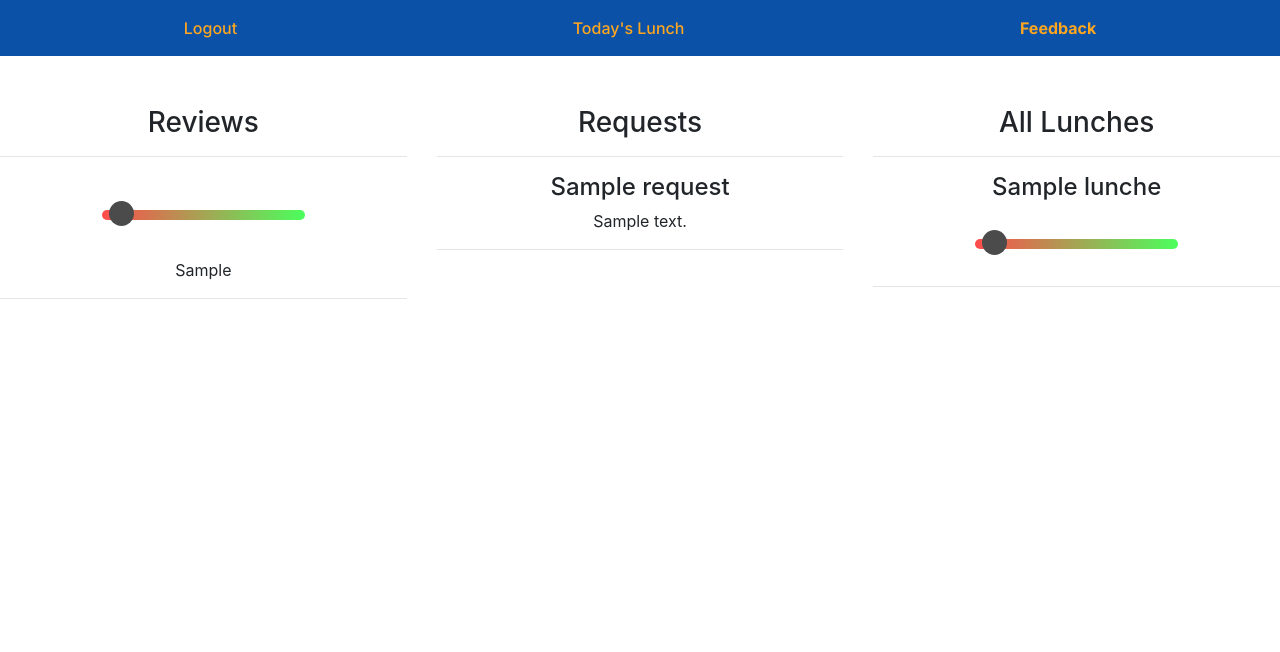
After one commit to aidenpd100/MenloLunchReviews, a Flask app: page /feedback in a window 1280 px wide. The commit adds this page. Shown: the top 652 px of the page. Run offline with Flask 3, Linux system fonts and the light colour scheme; the visitor is signed in with stand-in values (Sample User, id 1); tables that the repository leaves empty hold one stand-in row (values such as "Sample post"); some libraries are stand-ins or nearby versions.

Commit message:
Final website

```diff
--- a/app.py
+++ b/app.py
@@ -1,4 +1,5 @@
 from flask import *
+from sqlalchemy import func, update
 from database import init_db, db_session
 from models import *
 
@@ -21,25 +22,14 @@ def login():
         for user in users:
             if user.username == username and user.password == password:
                 session["username"] = username
+                session["is_admin"] = False
+                if user.is_admin:
+                    session["is_admin"] = True
+                    return redirect(url_for("admin_lunch"))
                 return redirect(url_for("review"))
 
         flash("Incorrect Username/Password", "error")
         return render_template("login.html")
-
-
-
-@app.route("/review", methods=["GET", "POST"])
-def review():
-    if request.method == "GET":
-        if "username" in session:
-            return render_template("review.html")
-        else:
-            return redirect(url_for("login"))
-
-@app.route("/request", methods=["GET", "POST"])
-def requests():
-    if request.method == "GET":
-        return render_template("request.html")
 
 @app.route("/signup", methods=["GET", "POST"])
 def signup():
@@ -52,20 +42,116 @@ def signup():
         admin_code = request.form["admin_code"]
 
         if password != re_password:
-            flash("Passwords Don't Match", "error")
+            flash("Your passwords don't match!", "error")
+            return render_template("signup.html")
+        elif username == "" or password == "":
+            flash("You must enter a username and password!", "error")
             return render_template("signup.html")
         elif admin_code == 'code':
-            db_session.add(User(username=username, password=password, is_admin=True))
+            db_session.add(User(username=username, password=password, has_rated=False, is_admin=True))
         else:
-            db_session.add(User(username=username, password=password, is_admin=False))
+            db_session.add(User(username=username, password=password, has_rated=False, is_admin=False))
 
         db_session.commit()
+        return redirect(url_for("login"))
+
+@app.route("/review", methods=["GET", "POST"])
+def review():
+    if request.method == "GET":
+        if "username" in session:
+            user = db_session.query(User).where(User.username == session["username"]).first()
+            lunch = db_session.query(Lunch).where(Lunch.is_today).first()
+            try:
+                past_review = db_session.query(Review).where(Review.user_id == user.id).where(Review.lunch_id == lunch.id).first()
+                return render_template("review.html", lunch=lunch.title, has_rated=user.has_rated, avg_rating=lunch.avg_rating, past_rating=past_review.rating)
+            except:
+                if lunch:
+                    return render_template("review.html", lunch=lunch.title)
+                return render_template("review.html", lunch="No lunch yet!")
+        return redirect(url_for("login"))
+    elif request.method == "POST":
+        user = db_session.query(User).where(User.username == session["username"]).first()
+        lunch = db_session.query(Lunch).where(Lunch.is_today).first()
+        rating = request.form["rating"]
+        feedback = request.form["feedback"]
+        if lunch and user.has_rated == False:
+            new_review = Review(user_id=user.id, lunch_id=lunch.id, rating=rating, feedback=feedback)
+            db_session.add(new_review)
+            user.has_rated = True
+            db_session.flush()
+            avg_rating = db_session.query(func.avg(Review.rating)).where(Review.lunch_id == lunch.id).scalar()
+            lunch.avg_rating = avg_rating
+            db_session.commit()
+
+            return render_template("review.html", lunch=lunch.title, has_rated=user.has_rated, avg_rating=lunch.avg_rating, past_rating=new_review.rating)
+        return render_template("review.html", lunch="No lunch yet!")
+
+
+
+@app.route("/request", methods=["GET", "POST"])
+def requests():
+    if request.method == "GET":
+        if "username" in session:
+            return render_template("request.html")
+        return redirect(url_for("login"))
+    elif request.method == "POST":
+        title = request.form["request-title"]
+        description = request.form["request-description"]
+        user = db_session.query(User).where(User.username == session["username"]).first()
+        db_session.add(Request(user_id=user.id, title=title, description=description))
+        db_session.commit()
+    return render_template("request.html")
+
+@app.route("/lunch", methods=["GET", "POST"])
+def admin_lunch():
+    if request.method == "GET":
+        if "username" in session and session["is_admin"]:
+            return render_template("admin_lunch.html")
+        return redirect(url_for("login"))
+    elif request.method == "POST":
+        lunch_title = request.form["lunch"]
+        if lunch_title != "":
+            lunches = db_session.query(Lunch)
+            for lunch in lunches:
+                lunch.is_today = False
+
+            existing_lunches = db_session.query(Lunch)
+            lunch_exists = False
+            for lunch in existing_lunches:
+                if lunch.title == lunch_title:
+                    lunch_exists = True
+                    existing_lunch = lunch
+            if lunch_exists:
+                existing_lunch.is_today = True
+            else:
+                db_session.add(Lunch(title=lunch_title, is_today=True))
+
+            users = db_session.query(User)
+            for user in users:
+                user.has_rated = False
+            db_session.commit()
+        return render_template("admin_lunch.html")
+
+@app.route("/feedback", methods=["GET", "POST"])
+def admin_feedback():
+    if request.method == "GET":
+        if "username" in session and session["is_admin"]:
+            try:
+                lunch = db_session.query(Lunch).where(Lunch.is_today).first()
+                reviews = db_session.query(Review).where(Review.lunch_id == lunch.id).all()
+                requests = db_session.query(Request).all()
+                lunches = db_session.query(Lunch).all()
+                return render_template("admin_feedback.html", reviews=reviews, requests=requests, lunches=lunches)
+            except:
+                return render_template("admin_feedback.html")
+
         return redirect(url_for("login"))
 
 @app.route("/logout")
 def logout():
     if "username" in session:
         session.pop("username")
+
     return redirect(url_for("login"))
 
 if __name__ == "__main__":
--- a/models.py
+++ b/models.py
@@ -16,6 +16,7 @@ class User(Base):
     id = Column("id", INTEGER, primary_key=True)
     username = Column("username", TEXT, nullable=False)
     password = Column("password", TEXT, nullable=False)
+    has_rated = Column("has_rated", BOOLEAN, nullable=False)
     is_admin = Column("is_admin", BOOLEAN, nullable=False)
 
 class Lunch(Base):
@@ -24,6 +25,7 @@ class Lunch(Base):
     # Columns
     id = Column("id", INTEGER, primary_key=True)
     title = Column("title", TEXT, nullable=False)
+    is_today = Column("is_today", BOOLEAN, nullable=False)
     avg_rating = Column("avg_rating", INTEGER, nullable=True)
 
 class Review(Base):
--- a/static/styles/style.css
+++ b/static/styles/style.css
@@ -12,10 +12,12 @@ header {
 }
 
 .menlo {
+  font-size: 50px;
 	color: #FEA620;
 }
 
 .lunch-reviews {
+  font-size: 50px;
 	color: white;
 }
 
@@ -231,9 +233,12 @@ input[type=range] {
     color: white;
 }
 
-#avg-rating {
+.slider-disabled{
     pointer-events: none;
     opacity: 70%;
+}
+
+#avg-rating {
     width: 30%;
 }
 
@@ -247,3 +252,8 @@ input[type=range] {
 .flashed_msg{
   color: red;
 }
+
+.div-scroll{
+  height: 60vh;
+  overflow: scroll;
+}
--- a/templates/admin_feedback.html
+++ b/templates/admin_feedback.html
@@ -1,33 +1,43 @@
-<!DOCTYPE html>
-<html>
-<head>
-	<title>Menlo School Lunch Reviews</title>
-	<meta charset="utf-8">
-	<meta name="viewport" content="width=device-width, initial-scale=1">
-	<link rel="stylesheet" href="https://maxcdn.bootstrapcdn.com/bootstrap/4.5.2/css/bootstrap.min.css">
-	<link rel="stylesheet" href="../static/styles/style.css">
-	<link href="https://fonts.googleapis.com/css?family=Inter:500,700&display=swap" rel="stylesheet">
-</head>
-<body>
-    <nav class="navbar navbar-expand-lg">
-        <div class="navbar-nav nav-fill w-100">
-            <a class="nav-item nav-link" href="login.html">Logout</a>
-            <a class="nav-item nav-link" id="today-nav-item-admin" href="admin_lunch.html">Today's Lunch</a>
-            <a class="nav-item nav-link active" href="admin_feedback.html">Feedback</a>
-          </div>
-        </div>
-    </nav>
+{% set active_page = "feedback" %}
+{% extends "base_admin.html" %}
+{% block content %}
     <div class="content">
         <div class="row">
             <div class="col-sm">
                 <h3>Reviews</h3>
+                <hr>
+                <div class="div-scroll">
+                    {% for review in reviews %}
+                        <input type="range" class="slider-disabled" name="rating"
+                            min="0" max="100" value="{{review.rating}}" step="1">
+                        <p>{{review.feedback}}</p>
+                        <hr>
+                    {% endfor %}
+                </div>
             </div>
             <div class="col-sm">
                 <h3>Requests</h3>
+                <hr>
+                <div class="div-scroll">
+                    {% for request in requests %}
+                        <h4>{{request.title}}</h4>
+                        <p>{{request.description}}</p>
+                        <hr>
+                    {% endfor %}
+                </div>
             </div>
             <div class="col-sm">
                 <h3>All Lunches</h3>
+                <hr>
+                <div class="div-scroll">
+                    {% for lunch in lunches %}
+                        <h4>{{lunch.title}}</h4>
+                            <input type="range" class="slider-disabled" name="rating"
+                            min="0" max="100" value="{{lunch.avg_rating}}" step="1">
+                        <hr>
+                    {% endfor %}
+                </div>
             </div>
         </div>
     </div>
-</body>
+{% endblock %}
--- /dev/null
+++ b/templates/base_admin.html
@@ -0,0 +1,24 @@
+<!DOCTYPE html>
+<html>
+<head>
+	<title>Menlo School Lunch Reviews</title>
+	<meta charset="utf-8">
+	<meta name="viewport" content="width=device-width, initial-scale=1">
+	<link rel="stylesheet" href="https://maxcdn.bootstrapcdn.com/bootstrap/4.5.2/css/bootstrap.min.css">
+	<link rel="stylesheet" href="../static/styles/style.css">
+	<link href="https://fonts.googleapis.com/css?family=Inter:500,700&display=swap" rel="stylesheet">
+</head>
+<body>
+    <nav class="navbar navbar-expand-lg">
+          <div class="navbar-nav nav-fill w-100">
+            <a class="nav-item nav-link" href="/logout">Logout</a>
+            <a class="nav-item nav-link {{ 'active' if active_page == 'lunch' else '' }} id="today-nav-item-admin" href="/lunch">Today's Lunch</a>
+            <a class="nav-item nav-link {{ 'active' if active_page == 'feedback' else '' }}" href="/feedback">Feedback</a>
+          </div>
+        </div>
+    </nav>
+    <div class="content">
+        {% block content %}
+        {% endblock %}
+    </div>
+</body>
```
Also changed, not shown: templates/admin_lunch.html (+8 -24 lines), templates/base_student.html (added, +24 -0 lines), templates/request.html (+9 -25 lines), templates/review.html (+18 -31 lines).
